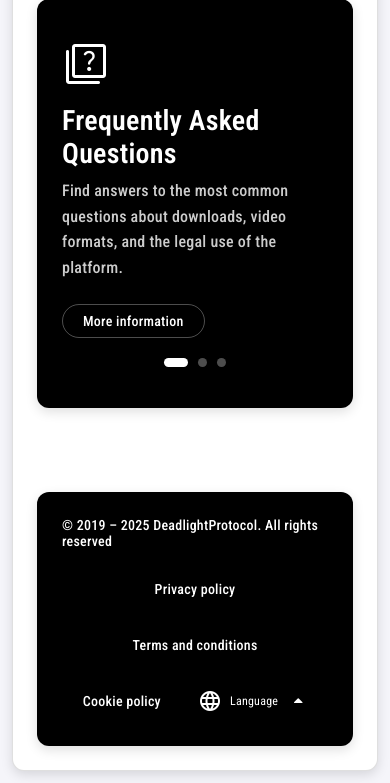
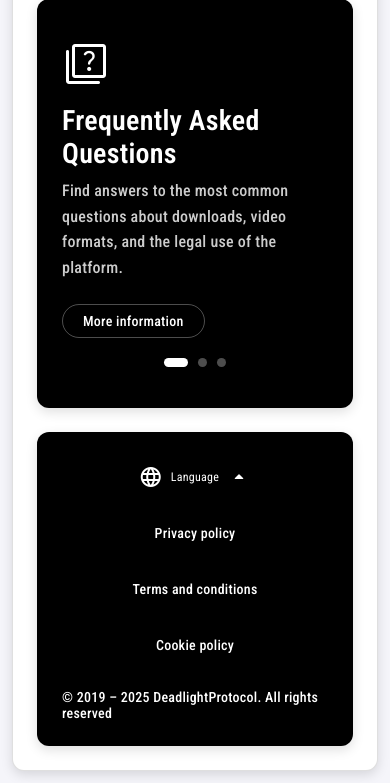
Before and after one commit to JorgeOrtega-ux/DeadlightProtocol-Alpha, a PHP site: page / in a window 390 px wide. Shown: the part 1324-2107 px from the top of the page. Run offline with PHP 8.4, Linux system fonts and the light colour scheme.

Commit message:
Add files via upload

```diff
--- a/DeadlightProtocolHome/assets/css/styles.css
+++ b/DeadlightProtocolHome/assets/css/styles.css
@@ -277,15 +277,15 @@ body {
     }
 }
 
+/* --- ESTILOS DEL FOOTER (SOLUCIÓN CON GRID) --- */
+
 .footer {
     width: 100%;
-    height: auto;
-    display: flex;
+    display: flex; /* Flexbox para el layout principal */
+    justify-content: space-between; /* Copyright a la izquierda, resto a la derecha */
+    align-items: center;
     padding: 24px;
     border-radius: 12px;
-    flex-wrap: wrap;
-    align-items: center;
-    justify-content: space-between;
     gap: 20px;
     color: var(--text-on-accent);
     background: var(--bg-accent-block);
@@ -300,9 +300,17 @@ body {
 }
 
 .footer-legal {
-    position: relative;
-    flex-wrap: wrap;
+    display: flex;
+    align-items: center;
+    justify-content: flex-end; /* Alinea el grupo de links y botón a la derecha */
+    gap: 16px;
+}
+
+.footer-legal-links {
+    display: flex;
+    align-items: center;
     justify-content: center;
+    gap: 16px;
 }
 
 .footer-item a {
@@ -310,6 +318,7 @@ body {
     align-items: center;
     justify-content: center;
     background: transparent;
+    flex-shrink: 0;
     border-radius: 8px;
     padding: 0 12px;
     height: 40px;
@@ -360,12 +369,6 @@ body {
     text-align: center;
 }
 
-.footer-legal {
-    display: flex;
-    align-items: center;
-    gap: 16px;
-}
-
 .module-footer {
     position: absolute;
     bottom: calc(100% + 8px);
@@ -402,10 +405,38 @@ body {
     -webkit-overflow-scrolling: touch;
 }
 
+/* --- AJUSTES RESPONSIVE DEL FOOTER --- */
+
 @media (max-width: 980px) {
     .footer {
+        display: grid; /* Cambiamos a Grid para un control estricto */
+        grid-template-areas:
+            "legal"
+            "copyright";
+        justify-items: center;
+        gap: 24px;
+    }
+
+    .footer-copyright {
+        grid-area: copyright;
+    }
+
+    .footer-legal {
+        grid-area: legal;
+        justify-content: center; /* Centramos el contenido del bloque legal */
+    }
+}
+
+@media (max-width: 768px) {
+    .footer-legal {
         flex-direction: column;
-        justify-content: center;
+    }
+    .footer-language-selector {
+        order: 1;
+    }
+    .footer-legal-links {
+        order: 2;
+        flex-direction: column;
     }
 }
 
--- a/DeadlightProtocolHome/includes/sections/general/footer.php
+++ b/DeadlightProtocolHome/includes/sections/general/footer.php
@@ -4,9 +4,12 @@
             <span data-translate="copyright"></span>
         </div>
         <div class="footer-item footer-legal body-title">
+            <div class="footer-legal-links">
                 <a data-target-section="privacy-policy"><span data-translate="footer_privacy_policy"></span></a>
                 <a data-target-section="terms-and-conditions"><span data-translate="footer_terms_conditions"></span></a>
                 <a data-target-section="cookie-policy"><span data-translate="footer_cookie_policy"></span></a>
+            </div>
+            <div class="footer-language-selector">
                 <div class="footer-button">
                     <div class="footer-button-icon">
                         <span class="material-symbols-rounded">language</span>
@@ -22,3 +25,4 @@
             </div>
         </div>
     </div>
+</div>
```
Lines whose indentation alone changed are shown as unchanged.
